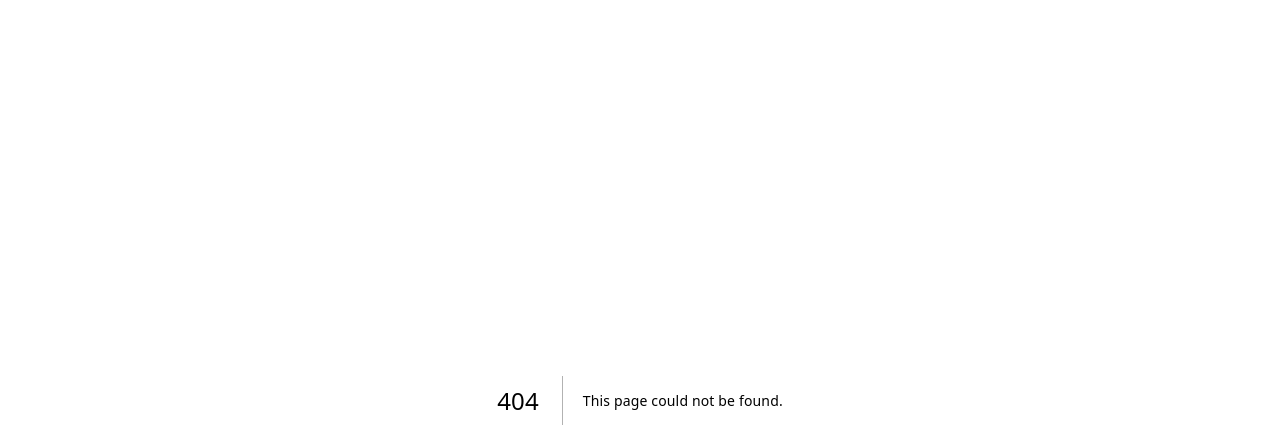
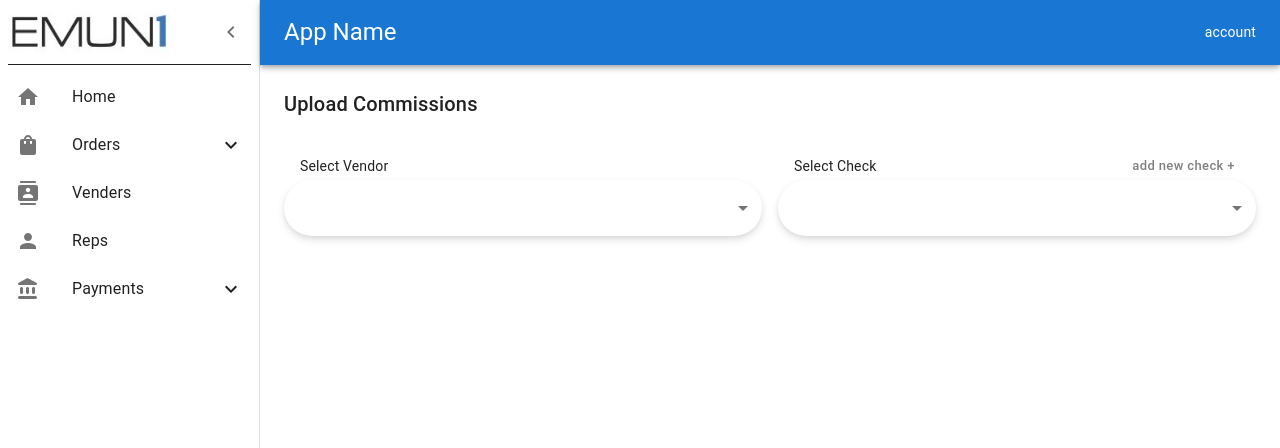
Before and after one commit to tydylanwalker/emun-demo, a Next.js app: page /payments/upload-commissions in a window 1280 px wide. Before the commit this address had no page. Shown: the top 448 px of the page. Built offline with nearby package versions, Linux system fonts and the light colour scheme.

Commit message:
upload-commissions page adding dropdowns and form to add a new check

```diff
--- a/package.json
+++ b/package.json
@@ -13,6 +13,9 @@
     "@emotion/styled": "^11.13.0",
     "@mui/icons-material": "^6.1.5",
     "@mui/material": "^6.1.5",
+    "@mui/x-date-pickers": "^7.21.0",
+    "date-fns": "^4.1.0",
+    "dayjs": "^1.11.13",
     "next": "15.0.1",
     "react": "^18.3.1",
     "react-dom": "^18.3.1"
--- a/src/components/layout/sidebar/Sidebar.tsx
+++ b/src/components/layout/sidebar/Sidebar.tsx
@@ -44,9 +44,9 @@ const sidebarContent: ISidebarContent[] = [
         label: "Payments",
         children: [
             {
-                label: "Upload File",
+                label: "Upload Commissions",
                 icon: <UploadFileRounded />,
-                href: "/payments/upload-file"
+                href: "/payments/upload-commissions"
             },
             {
                 label: "Checks",
--- a/src/components/layout/sidebar/SidebarItem.tsx
+++ b/src/components/layout/sidebar/SidebarItem.tsx
@@ -22,7 +22,7 @@ export function SidebarItem(props: ISidebarItemProps) {
     return (
         <ListItem disablePadding  sx={{
             display: 'block',
-            // Whatever page we are on set fontweight bold for that item
+            //Whatever page we are on set fontweight bold for that item
             // ...(router.asPath === href && {
             //     '& .MuiListItemIcon-root': {
             //         fontWeight: 1000, // Bold icon
@@ -31,7 +31,7 @@ export function SidebarItem(props: ISidebarItemProps) {
             //         fontWeight: 1000, // Bold text
             //     },
             //     '& .MuiSvgIcon-root': {
-            //         fontWeight: 1000, // Bold chevrons (ExpandLess, ExpandMore)
+            //         fontWeight: 1000,
             //     }
             // })
         }}>
@@ -39,11 +39,11 @@ export function SidebarItem(props: ISidebarItemProps) {
                 <ListItemIcon>
                     {icon}
                 </ListItemIcon>
-                <ListItemText primary={label} sx={{fontSize: '4rem !important'}} />
-            {children ? open ? <ExpandLess /> : <ExpandMore /> : <></>}
+                <ListItemText primary={label}/>
+                {children ? open ? <ExpandLess  /> : <ExpandMore /> : <></>}
             </ListItemButton>
             {children &&
-                <Collapse in={open} timeout="auto" unmountOnExit>
+                <Collapse in={open && sidebarOpen} timeout="auto" unmountOnExit>
                     <List disablePadding sx={{pl: 1}}>
                         {children.map((child, index) => (
                             <SidebarItem key={index} sidebarOpen={sidebarOpen} sidebarItem={child} handleDrawerOpen={handleDrawerOpen}/>
--- /dev/null
+++ b/src/components/payments/upload-commissions/AddCheck.tsx
@@ -0,0 +1,64 @@
+import Drawer from '@mui/material/Drawer';
+import Button from '@mui/material/Button';
+import { Stack, Typography } from '@mui/material';
+import { useState } from 'react';
+import { CustomInput } from '@/components/shared/CustomSelect';
+import dayjs from 'dayjs';
+import { ECheckStatus, ICheckData } from '@/interfaces/ICheckData';
+
+export function AddCheck(props: IAddCheckProps) {
+    const [formData, setFormData] = useState<ICheckData>({
+        vendor: props.vendor,
+        payPeriod: "",
+        number: "",
+        checkAmount: "",
+        status: ECheckStatus.Open,
+        receivedDate: null,
+        payDate: dayjs(),
+        commissionAmount: "",
+        statementGroup: "",
+        additionalDetails: "",
+    });
+
+    const closeDrawer = () => {
+        props.toggleDrawer(false);
+    }
+
+    // eslint-disable-next-line @typescript-eslint/no-explicit-any
+    const handleChange = (event: any) => {
+        const {name, value} = event.target;
+
+        setFormData((prev) => ({
+            ...prev,
+            [name]: value
+        }));
+    }
+
+  return (
+    <Drawer open={props.open} onClose={closeDrawer} anchor='right' sx={{zIndex: 1201 }}>
+        <Stack gap={1} p={2} minWidth="25rem">
+            <Typography variant='h6' borderBottom={1}>Add a New Check</Typography>
+            <CustomInput select value={formData.vendor} options={props.vendorOptions} label="Vendor" name='vendor' onChange={handleChange}/>
+            <CustomInput value={formData.payPeriod} label="Pay Period" name='payPeriod' onChange={handleChange} />
+            <CustomInput value={formData.number} label="Check Number" name='number' onChange={handleChange} />
+            <CustomInput currency value={formData.checkAmount} label="Check Amount" name="checkAmount" onChange={handleChange} />
+            <CustomInput select value={formData.status} label="Status" name='status' options={Object.values(ECheckStatus)} onChange={handleChange} />
+            {/* Need to add date pickers, or just make it date format as you type */}
+            <CustomInput date value={formData.receivedDate} label="Received Date" name='receivedDate' onChange={handleChange} />
+            <CustomInput date value={formData.payDate} label="Pay Date" datatype='payDate' onChange={handleChange} />
+            <CustomInput value={formData.commissionAmount} label="Commission Amount" name='commissionAmount' onChange={handleChange} />
+            <CustomInput value={formData.statementGroup} label="Statement Group" name='statementGroup' onChange={handleChange} />
+            <CustomInput value={formData.additionalDetails} label="Additional Details" name='additionalDetails' onChange={handleChange} />
+            <Button onClick={() => props.saveCheck(formData)} size='large' color='success' variant='contained' fullWidth sx={{borderRadius: 10, mt: 3}}>Save Check</Button>
+        </Stack>
+    </Drawer>
+  );
+}
+
+interface IAddCheckProps {
+    open: boolean;
+    toggleDrawer: (newOpen: boolean) => void;
+    vendor: string;
+    vendorOptions: string[];
+    saveCheck: (check: ICheckData) => void;
+}
--- /dev/null
+++ b/src/components/payments/upload-commissions/UploadCommissions.tsx
@@ -0,0 +1,30 @@
+import { CustomInput } from "@/components/shared/CustomSelect";
+import { Button, Stack, Typography } from "@mui/material";
+import { useState } from "react";
+import { AddCheck } from "./AddCheck";
+import { ICheckData } from "@/interfaces/ICheckData";
+
+export function UploadCommissions() {
+    const vendorOptions = ['Option 1', 'Option 2', 'Option 3'];
+    const checkOptions = ['Option 1', 'Option 2', 'Option 3'];
+    const [vendor, setVendor] = useState("");
+    const [check, setCheck] = useState("");
+    const [addNewCheck, setAddNewCheck] = useState(false);
+
+    const saveCheck = (checkToSave: ICheckData) => {
+        setAddNewCheck(false);
+        setCheck(checkToSave.payPeriod || "");
+        console.log('posted new check to db: ', checkToSave);
+    }
+
+    return (
+        <Stack gap={4}>
+            <Typography variant="h6">{`Upload Commissions ${vendor && "for " + vendor}${check && " | " + check}`}</Typography>
+            <Stack direction="row" gap={2}>
+                <CustomInput select value={vendor} label="Select Vendor" options={vendorOptions} onChange={(event) => setVendor(event.target.value as string)}  />
+                <CustomInput select value={check} label="Select Check" options={checkOptions} onChange={(event) => setCheck(event.target.value as string)} endAction={<Button size="small" sx={{ color: 'grey', textTransform: 'none'}} onClick={() => setAddNewCheck(true)}>add new check +</Button>} />
+            </Stack>
+            {addNewCheck && <AddCheck open={addNewCheck} toggleDrawer={(open: boolean) => setAddNewCheck(open)} vendor={vendor} vendorOptions={vendorOptions} saveCheck={saveCheck}/>}
+        </Stack>
+    )
+}
--- /dev/null
+++ b/src/components/shared/CustomSelect.tsx
@@ -0,0 +1,88 @@
+import { FormControl, InputAdornment, MenuItem, Stack, TextField, TextFieldProps, Typography } from "@mui/material";
+import { DesktopDatePicker } from "@mui/x-date-pickers";
+import dayjs from "dayjs";
+
+export function CustomInput(props: TextFieldProps & ICustomSelectProps) {
+    const inputStyles =  {
+        "& .MuiOutlinedInput-root": {
+            borderRadius: 10,
+            "& fieldset": {
+                borderColor: "transparent",
+
+            },
+        },
+        borderRadius: 10,
+        boxShadow: "0 4px 8px rgba(0, 0, 0, 0.1), 0 2px 4px rgba(0, 0, 0, 0.06)",
+    }
+
+      const handleChange = (event: React.ChangeEvent<HTMLInputElement>) => {
+        let value = event.target.value;
+
+        // Format the value like currency
+        if (props.currency) {
+            value = value.replace(/\D/g, ""); // Remove non-digit characters
+            value = value.replace(/\B(?=(\d{3})+(?!\d))/g, ","); // Add commas
+        }
+
+        if (props.onChange) {
+            // eslint-disable-next-line @typescript-eslint/no-explicit-any
+            props.onChange({ target: { name: props.name, value } } as any);
+        }
+    };
+
+    const handleDateChange = (newValue: dayjs.Dayjs | null) => {
+        if (newValue && props.onChange) {
+            // eslint-disable-next-line @typescript-eslint/no-explicit-any
+            props.onChange({ target: { name: props.name, value: newValue } } as any);
+        }
+    }
+
+    return (
+        <FormControl fullWidth sx={{borderRadius: 10}}>
+            <Stack direction="row" justifyContent="space-between" alignItems="center" height="1.75rem" px={2}>
+                <Typography variant="body2">{props.label}</Typography>
+                {props.endAction}
+            </Stack>
+            {props.value instanceof dayjs || props.date ?
+                <DesktopDatePicker
+                    value={props.value as dayjs.Dayjs}
+                    onChange={handleDateChange}
+                    sx={inputStyles}
+                />
+                :
+                <TextField
+                    select={props.select}
+                    name={props.name}
+                    variant={props.variant || "outlined"}
+                    value={props.value}
+                    onChange={handleChange}
+                    placeholder={props.placeholder}
+                    sx={inputStyles}
+                    slotProps={props.currency ? {
+                        input: {
+                          startAdornment: (
+                            <InputAdornment position="start">
+                                $
+                            </InputAdornment>
+                          ),
+                        },
+                      } : {}}
+                >
+                    {props.options?.map((option, index) => (
+                        <MenuItem key={index} value={option}>
+                            {option}
+                        </MenuItem>
+                    ))}
+                </TextField>
+            }
+        </ FormControl>
+    )
+}
+
+interface ICustomSelectProps {
+    options?: string[];
+    endAction?: JSX.Element;
+    type?: "select" | "text";
+    currency?: boolean;
+    date?: boolean
+}
--- a/src/data/constants.ts
+++ b/src/data/constants.ts
@@ -1,2 +1,2 @@
-export const sidebarWidth = 240;
+export const sidebarWidth = 260;
 export const topbarHeight = 65;
--- /dev/null
+++ b/src/interfaces/ICheckData.ts
@@ -0,0 +1,22 @@
+import dayjs from "dayjs";
+
+export enum ECheckStatus {
+    Open = "Open",
+    Closed = "Closed",
+    Pending = "Pending"
+}
+
+
+export interface ICheckData {
+    vendor: string;
+    payPeriod: string;
+    number: string;
+    checkAmount: string;
+    status: ECheckStatus;
+    receivedDate: dayjs.Dayjs | null;
+    payDate: dayjs.Dayjs | null;
+    commissionAmount: string;
+    statementGroup: string;
+    additionalDetails?: string;
+
+}
--- a/src/pages/_app.tsx
+++ b/src/pages/_app.tsx
@@ -3,6 +3,13 @@ import { CssBaseline } from "@mui/material";
 import { NextPage } from "next";
 import type { AppProps } from "next/app";
 import Head from "next/head";
+import dayjs from "dayjs";
+import customParseFormat from 'dayjs/plugin/customParseFormat';
+import { LocalizationProvider } from '@mui/x-date-pickers/LocalizationProvider';
+import { AdapterDayjs } from '@mui/x-date-pickers/AdapterDayjs';
+
+
+dayjs.extend(customParseFormat);
 
 type EnhancedAppProps = AppProps & {
   Component: NextPage;
@@ -13,13 +20,13 @@ export default function App(props: EnhancedAppProps) {
   const getLayout = Component.getLayout ?? ((page) => page);
 
   return (
-   <>
+   <LocalizationProvider dateAdapter={AdapterDayjs}>
       <Head>
         <title>EMUN Commission Portal</title>
         <meta name="viewport" content="initial-scale=1, width=device-width" />
       </Head>
       <CssBaseline />
       {getLayout(<Component {...pageProps} />)}
-   </>
+   </LocalizationProvider>
   )
 }
--- /dev/null
+++ b/src/pages/payments/upload-commissions/index.tsx
@@ -0,0 +1,19 @@
+import { BaseLayout } from "@/components/layout/BaseLayout";
+import { UploadCommissions } from "@/components/payments/upload-commissions/UploadCommissions";
+import { NextPage } from "next";
+import Head from "next/head";
+
+const UploadCommissionsPage: NextPage = () => {
+    return (
+      <>
+        <Head>
+          <title>Upload File</title>
+        </Head>
+        <UploadCommissions />
+      </>
+    );
+  }
+
+  UploadCommissionsPage.getLayout = (page) => (<BaseLayout>{page}</BaseLayout>);
+
+  export default UploadCommissionsPage;
--- a/src/styles/globals.css
+++ b/src/styles/globals.css
@@ -3,12 +3,12 @@
   --foreground: #171717;
 }
 
-@media (prefers-color-scheme: dark) {
+/* @media (prefers-color-scheme: dark) {
   :root {
-    --background: #0a0a0a;
+    --background: grey;
     --foreground: #ededed;
   }
-}
+} */
 
 html,
 body {
@@ -35,8 +35,8 @@ a {
   text-decoration: none;
 }
 
-@media (prefers-color-scheme: dark) {
+/* @media (prefers-color-scheme: dark) {
   html {
     color-scheme: dark;
   }
-}
+} */
```
Also changed, not shown: src/pages/payments/upload-file/index.tsx (deleted, +0 -19 lines), 1 other file (tests, documents, lock files or other folders).
